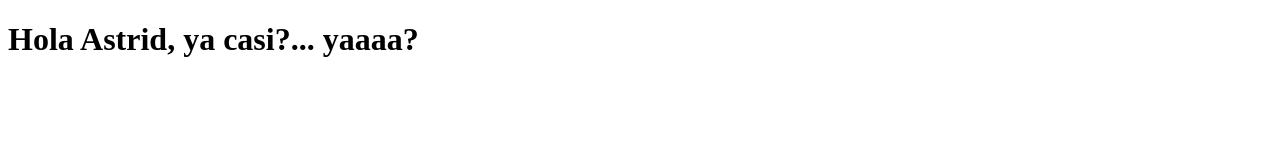
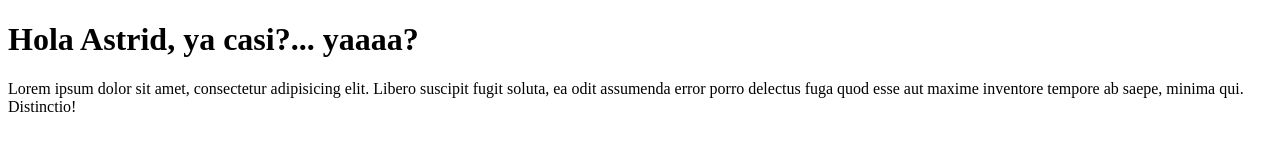
Before and after one commit to InstructorAlex/FW-BOOTSTRAP, a plain HTML site: page index.html in a window 1280 px wide. Drawn offline with Linux system fonts and the light colour scheme.

Commit message:
Nuevo texto

```diff
--- a/index.html
+++ b/index.html
@@ -7,5 +7,6 @@
 </head>
 <body>
     <h1>Hola Astrid, ya casi?... yaaaa?</h1>
+    <p>Lorem ipsum dolor sit amet, consectetur adipisicing elit. Libero suscipit fugit soluta, ea odit assumenda error porro delectus fuga quod esse aut maxime inventore tempore ab saepe, minima qui. Distinctio!</p>
 </body>
 </html>
```
